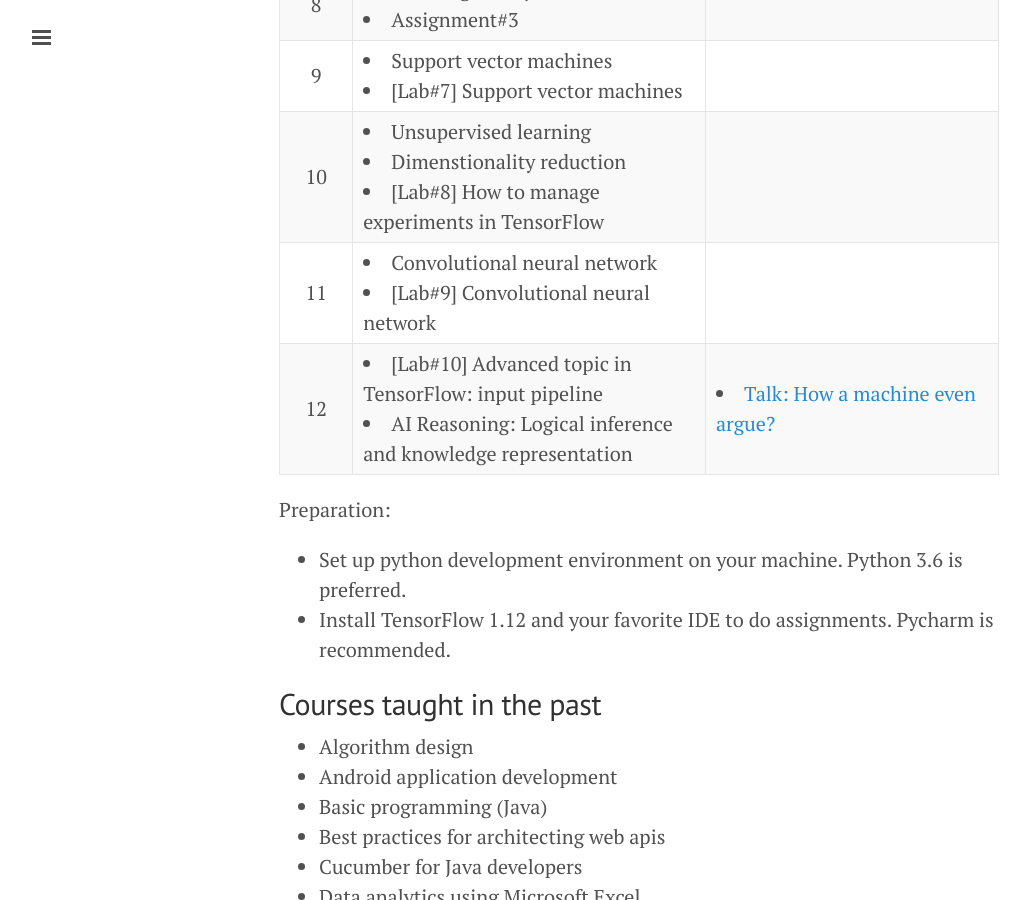
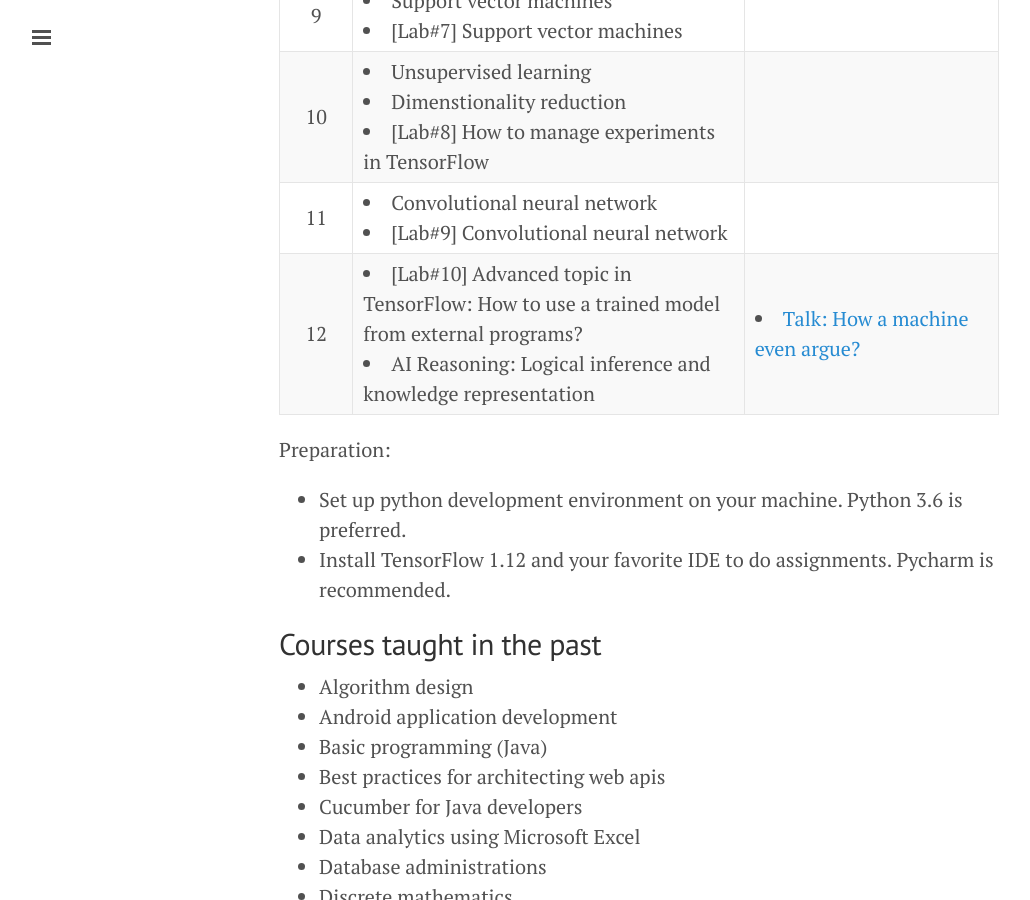
Before and after one commit to xlives/xlives.github.io, a Jekyll site: the page built from courses.markdown, in a window 1280 px wide and 900 px high, scrolled down 1769 px. Shown: the whole window, without its empty margins (1-1031 px from the left). Built offline with Jekyll 4.4.1, drawn with Linux system fonts in a browser that asks for light colours.

Commit message:
Update courses.markdown

```diff
--- a/courses.markdown
+++ b/courses.markdown
@@ -112,7 +112,7 @@ Present
   </tr>
       <tr>
     <td align='center'>12</td>
-    <td> <li> [Lab#10] Advanced topic in TensorFlow: input pipeline </li>
+    <td> <li> [Lab#10] Advanced topic in TensorFlow: How to use a trained model from external programs? </li>
        <li> AI Reasoning: Logical inference and knowledge representation </li> </td>
      <td> <li><a href='https://www.youtube.com/watch?v=Mq2hvU6sGlo&t=1787s'>Talk: How a machine even argue?</a></li> </td>
   </tr>
```
